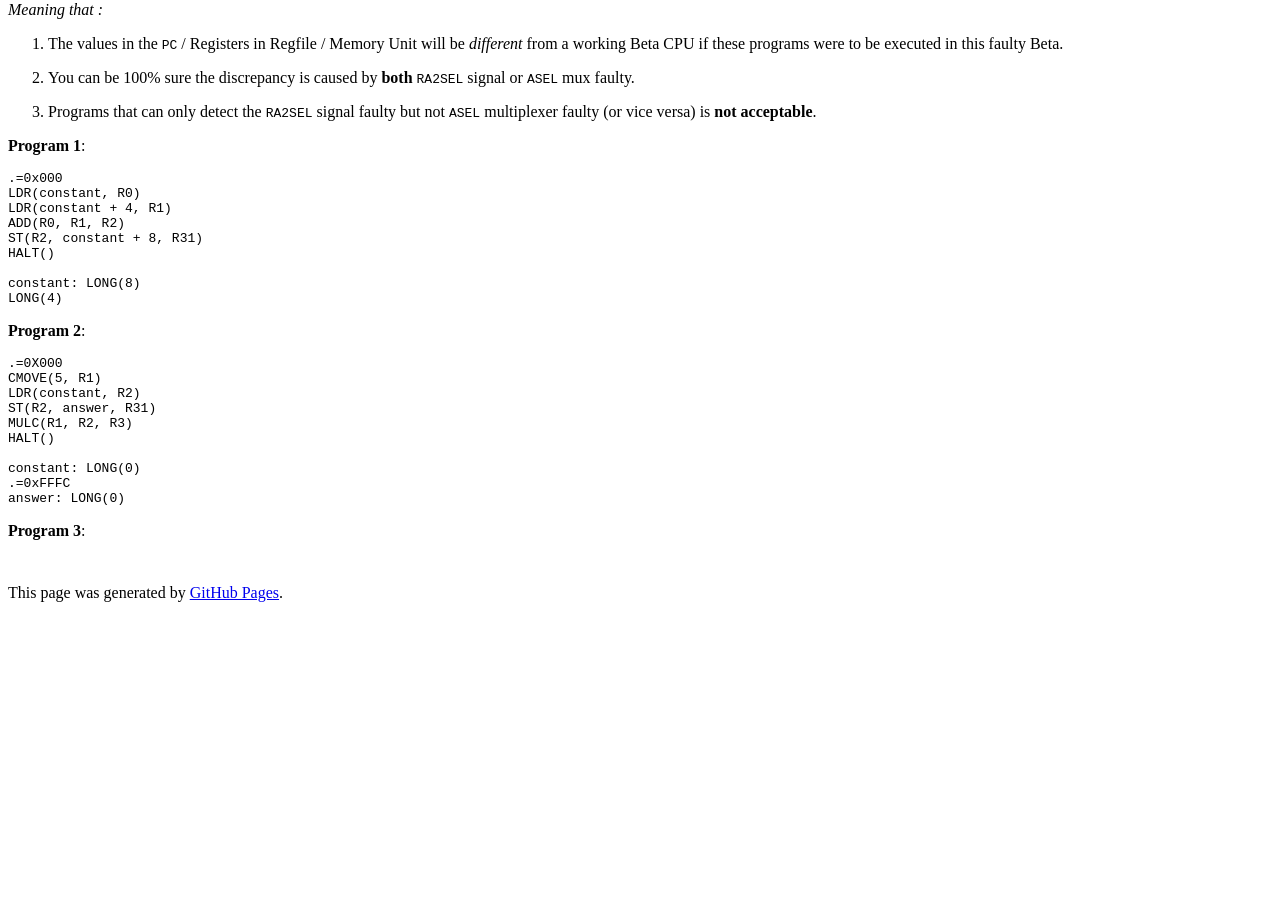
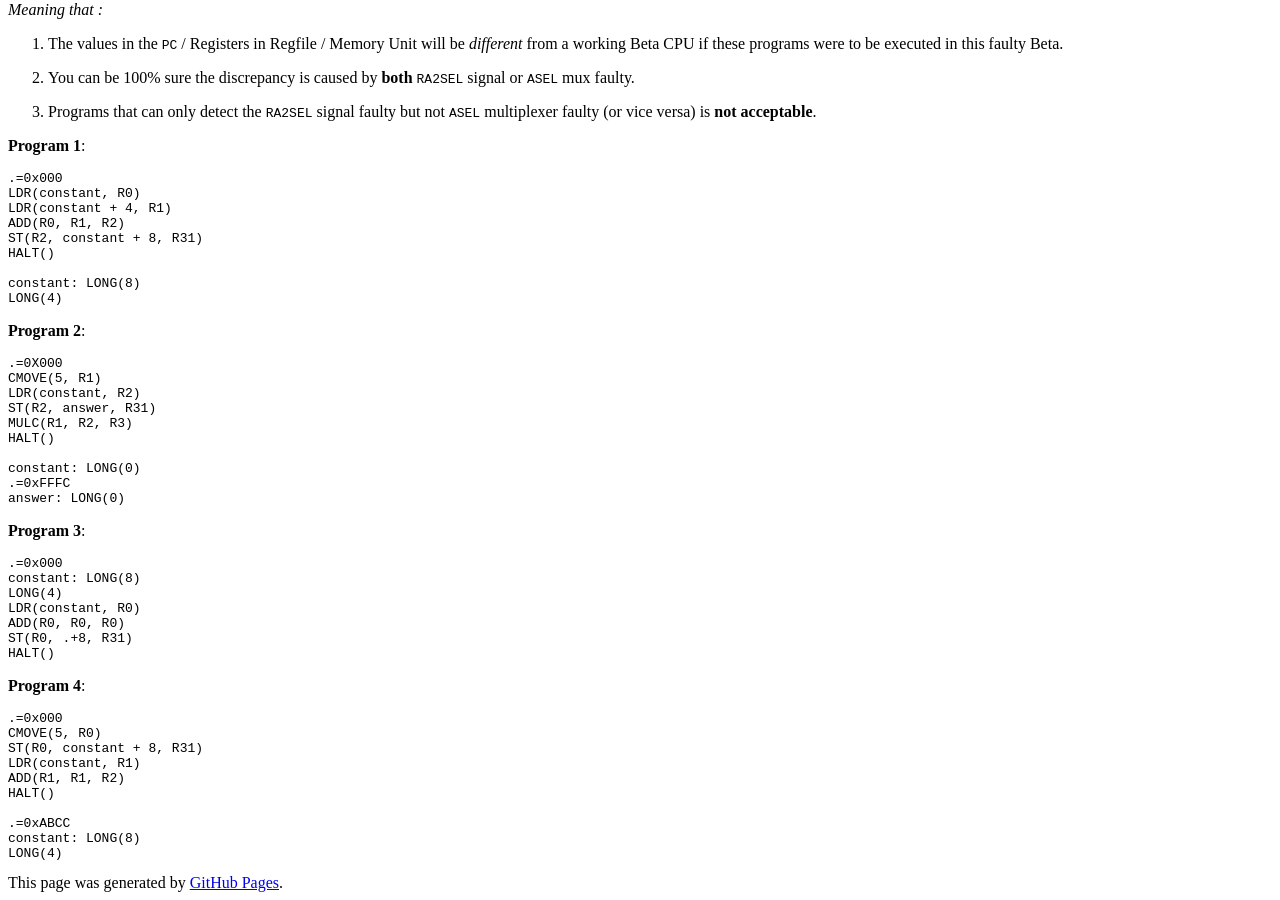
Before and after one commit to natalieagus/natalieagus.github.io, a Jekyll site: the page built from 50002/50002problem_set_5.md, in a window 1280 px wide and 900 px high, scrolled down 3595 px. Built offline with Jekyll 4.4.1, drawn with Linux system fonts in a browser that asks for light colours; formulas are drawn with MathJax 3; a script that is not in the unit is left out; the repository's description, which GitHub fills in, is left out; before the commit the page ends 4205 px from its top, so only the background shows below that.

Commit message:
50002/50002problem_set_5.md updated from https://stackedit.io/

````diff
--- a/50002/50002problem_set_5.md
+++ b/50002/50002problem_set_5.md
@@ -322,10 +322,28 @@ answer: LONG(0)
 
 **Program 3**:
 ```
-
+.=0x000
+constant: LONG(8)
+LONG(4)
+LDR(constant, R0)
+ADD(R0, R0, R0)
+ST(R0, .+8, R31)
+HALT()
 ```
 
+**Program 4**:
+```
+.=0x000
+CMOVE(5, R0)
+ST(R0, constant + 8, R31)
+LDR(constant, R1)
+ADD(R1, R1, R2)
+HALT()
+
+.=0xABCC
+constant: LONG(8)
+LONG(4)
+```
 <!--stackedit_data:
-eyJoaXN0b3J5IjpbLTEyNDAzMjI0OTIsLTExMjA0Mzk3ODVdfQ
-==
+eyJoaXN0b3J5IjpbMzg0NTk5MjM3LC0xMTIwNDM5Nzg1XX0=
 -->
````
